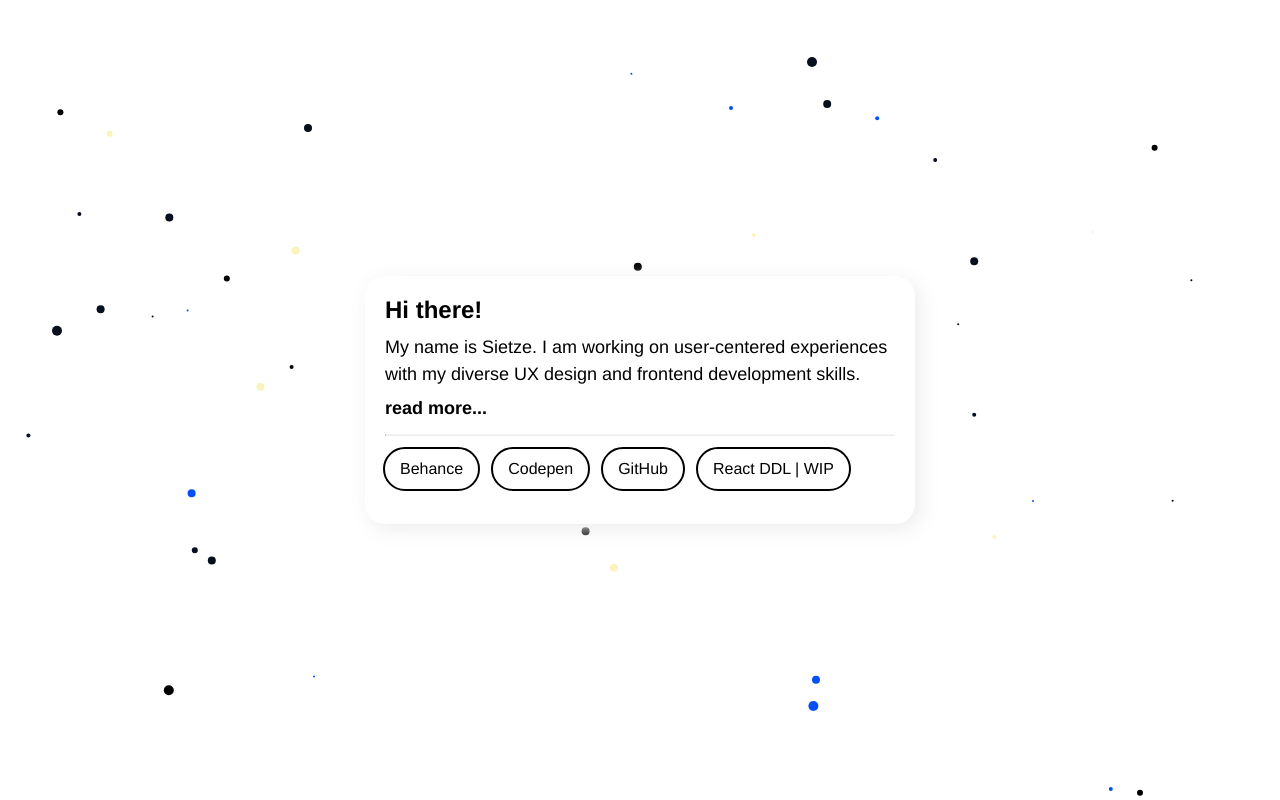
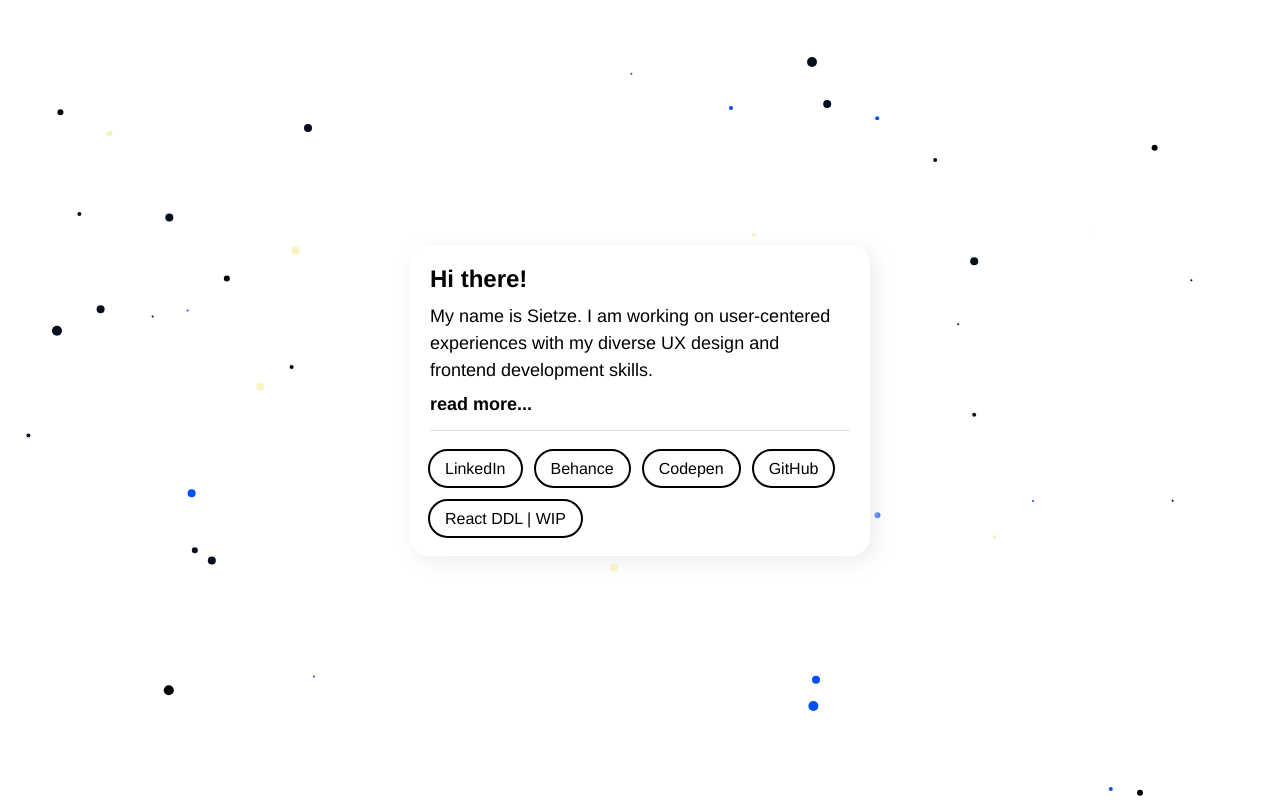
Before and after one commit to supernova770/portfolio, a React (Create React App) app: page / in a window 1280 px wide. Built offline with nearby package versions, Linux system fonts and the light colour scheme.

Commit message:
new edits

```diff
--- a/src/components/card/card.css
+++ b/src/components/card/card.css
@@ -1,7 +1,7 @@
 .card {
     background-color: white;
     border-radius: 20px;
-    max-width: 550px;
+    max-width: 460px;
     filter: drop-shadow(5px 5px 10px #edecec);
     margin:15px;
 }
@@ -52,14 +52,14 @@
 }
 
 #text-hr {
-    border-top: 0.5px solid rgb(243, 243, 243);
+    border-top: thin solid rgb(222, 222, 222);
+    margin: 15px 0px 5px 0px;
 }
 
 #button-extend {
     color: black;
     font-size: 18px;
     margin-top: 10px;
-    margin-bottom: 15px;
     cursor: pointer;
     font-weight: bold;
 }
@@ -68,6 +68,5 @@
     color: #034ff4;
     font-size: 18px;
     margin-top: 10px;
-    margin-bottom: 15px;
     cursor: pointer;
 }
--- a/src/components/card/card.jsx
+++ b/src/components/card/card.jsx
@@ -27,8 +27,9 @@ export const Card = ({ href, name }) => {
         <p onClick={handleTextExtend} id="button-extend">
           {textShouldExtend ? "read less" : "read more..."}
         </p>
-        <hr id="text-hr" />
+        <div id="text-hr" />
         <div className="chip-list">
+          <Chip name={"LinkedIn"} href={"https://www.linkedin.com/in/sietze-van-de-star/"} />
           <Chip
             name={"Behance"}
             href={"https://www.behance.net/sietzevanda20e"}
--- a/src/components/chip/chip.css
+++ b/src/components/chip/chip.css
@@ -1,14 +1,14 @@
 .chip {
   display: inline-block;
   padding: 0 15px;
-  height: 40px;
+  height: 35px;
   font-size: 16px;
   font-weight: 400;
-  line-height: 40px;
+  line-height: 35px;
   border-radius: 25px;
   background-color: #ffffff;
   outline: solid 2px black;
-  margin:0px 15px 15px 0px;
+  margin:15px 15px 0px 0px;
   cursor: pointer;
 }
 
```
Also changed, not shown: public/logo192.png (added), public/logo512.png (added).
